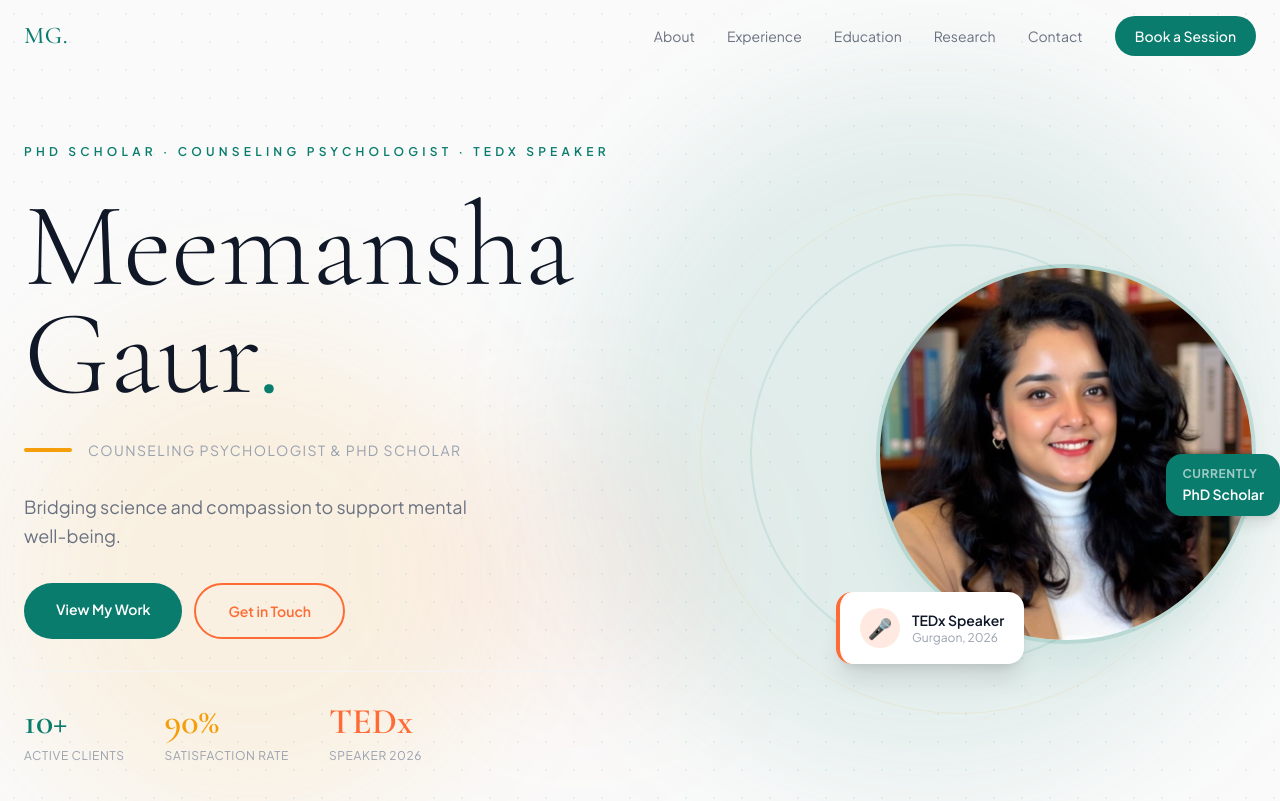
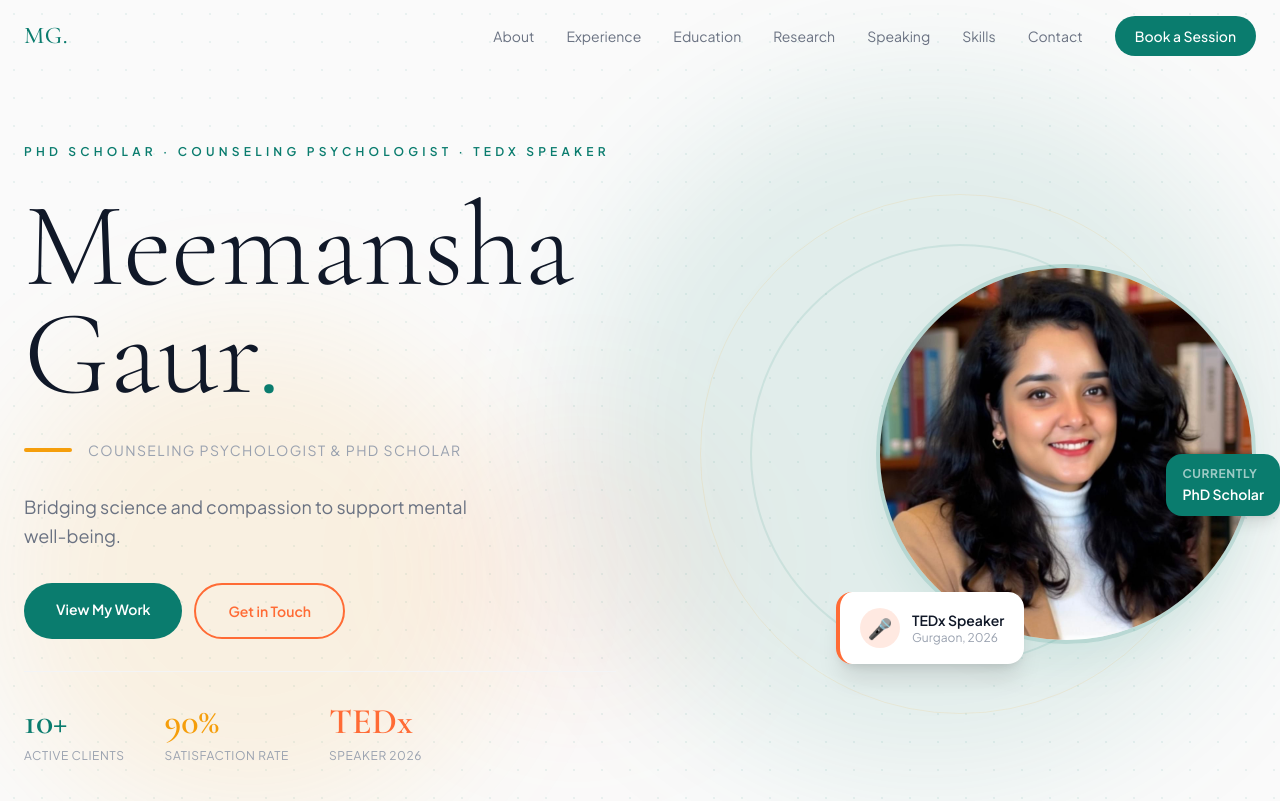
Before and after one commit to Meemansha-Gaur-17/meemansha-gaur, a Next.js app: page / in a window 1280 px wide. Shown: the top 801 px of the page. Built offline with nearby package versions, Linux system fonts and the light colour scheme.

Commit message:
added fixes

```diff
--- a/app/components/Navbar/index.tsx
+++ b/app/components/Navbar/index.tsx
@@ -21,7 +21,7 @@ export default function Navbar() {
           : "bg-transparent"
       }`}
     >
-      <div className="max-w-7xl mx-auto px-6 h-18 flex items-center justify-between py-5">
+      <div className="max-w-7xl mx-auto px-6 h-[4.5rem] flex items-center justify-between">
         <a
           href="#"
           className="font-display text-2xl font-medium text-[#0a7c6e] tracking-wide"
@@ -65,7 +65,7 @@ export default function Navbar() {
       </div>
 
       <div
-        className={`md:hidden overflow-hidden transition-all duration-300 ${menuOpen ? "max-h-96" : "max-h-0"}`}
+        className={`md:hidden overflow-hidden transition-all duration-300 ${menuOpen ? "max-h-[32rem]" : "max-h-0"}`}
       >
         <div className="bg-white border-t border-gray-100 px-6 py-6 flex flex-col gap-5">
           {nav.map((link) => (
--- a/app/components/Skills/index.tsx
+++ b/app/components/Skills/index.tsx
@@ -14,7 +14,7 @@ const SKILL_LISTS = [skills.clinical, skills.assessment, skills.tools] as const;
 
 export default function Skills() {
   return (
-    <section className="py-28 bg-[#fafafa]">
+    <section id="skills" className="py-28 bg-[#fafafa]">
       <div className="max-w-7xl mx-auto px-6">
         <div className="mb-16">
           <p className="font-body text-xs font-semibold uppercase tracking-[0.35em] text-[#0a7c6e] mb-5">
--- a/app/components/Speaking/index.tsx
+++ b/app/components/Speaking/index.tsx
@@ -10,7 +10,7 @@ export default function Speaking() {
   const others = speaking.filter((s) => !s.featured);
 
   return (
-    <section className="py-28 bg-white">
+    <section id="speaking" className="py-28 bg-white">
       <div className="max-w-7xl mx-auto px-6">
         <div className="mb-16">
           <p className="font-body text-xs font-semibold uppercase tracking-[0.35em] text-[#0a7c6e] mb-5">
--- a/app/content/meta.ts
+++ b/app/content/meta.ts
@@ -18,5 +18,7 @@ export const nav: NavLink[] = [
   { label: "Experience", href: "#experience" },
   { label: "Education", href: "#education" },
   { label: "Research", href: "#publications" },
+  { label: "Speaking", href: "#speaking" },
+  { label: "Skills", href: "#skills" },
   { label: "Contact", href: "#contact" },
 ];
```
Also changed, not shown: public/meemansha-tedx.jpg (added).
